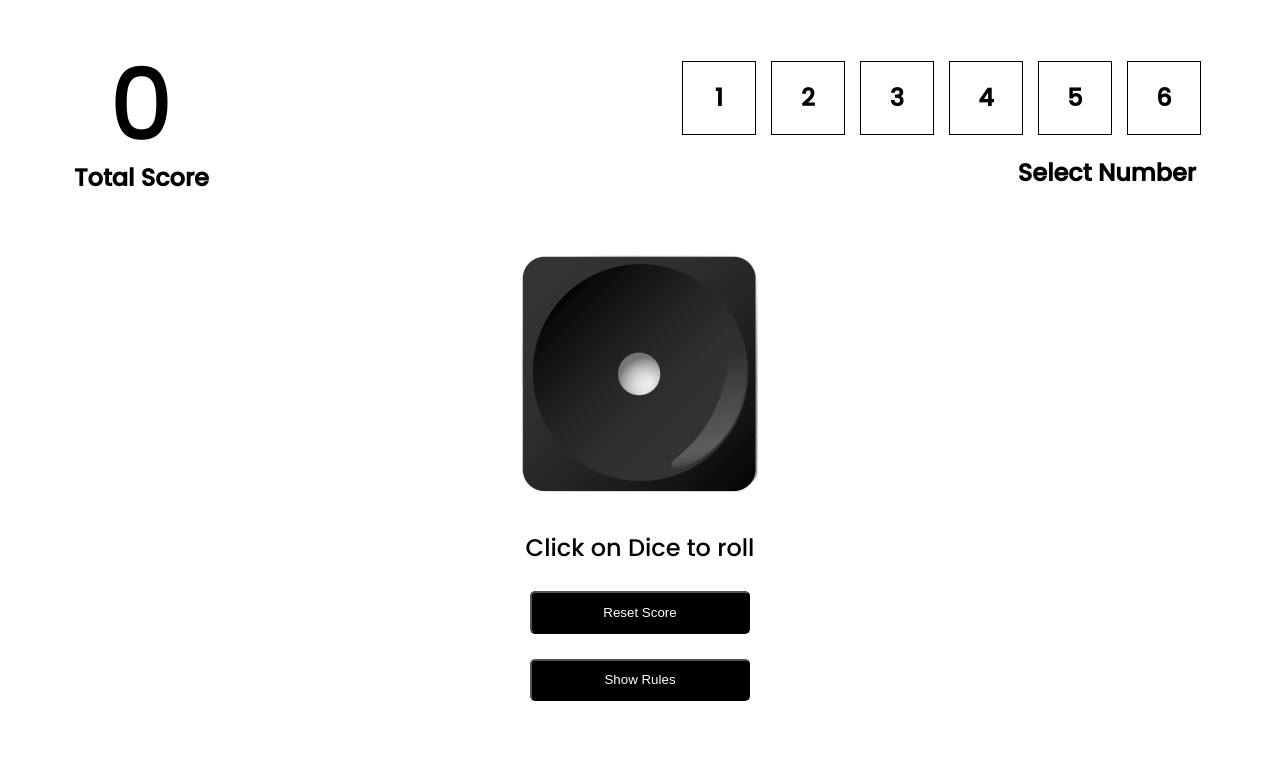
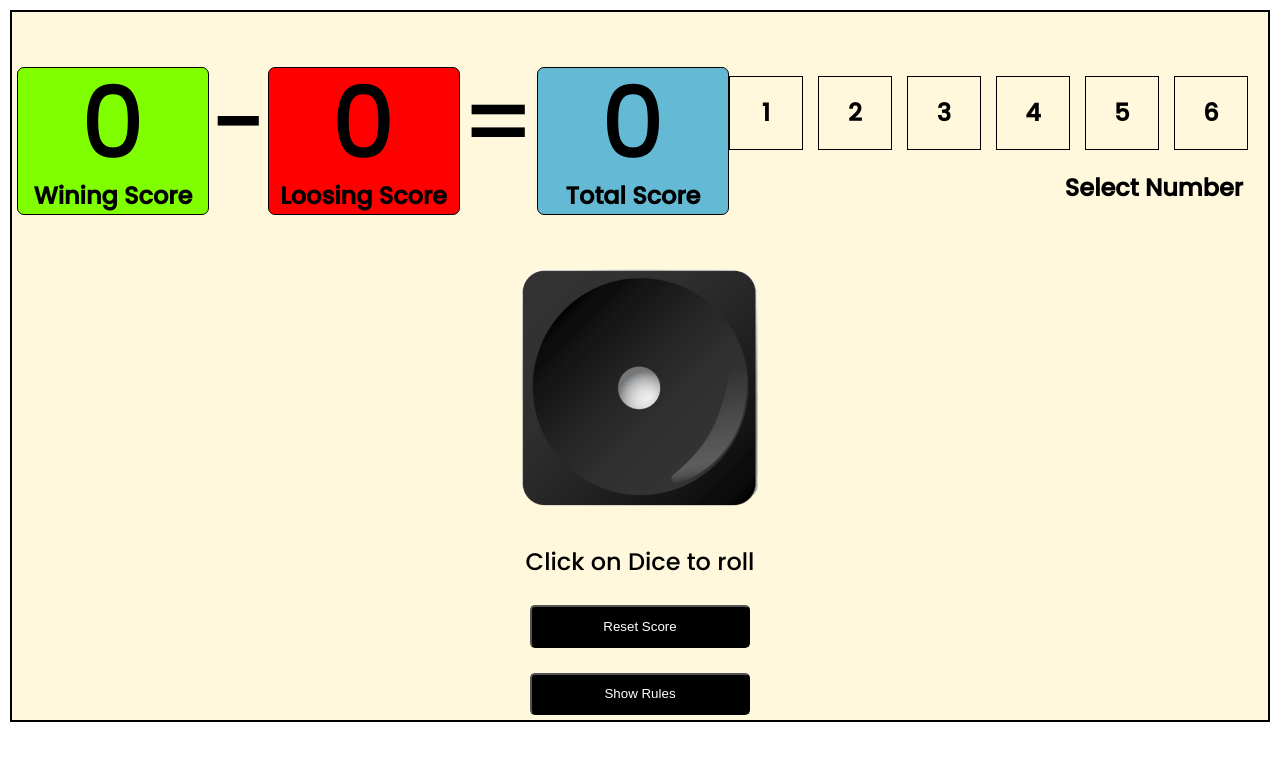
Before and after one commit to Aniket992/Dice-Game, a React (Create React App) app: page / in a window 1280 px wide. Both pictures are taken after a click on the button "Play Now". Shown: the top 760 px of the page. Built offline with nearby package versions, Linux system fonts and the light colour scheme.

Commit message:
1st complete push

```diff
--- a/src/App.js
+++ b/src/App.js
@@ -2,7 +2,6 @@ import React, { useState } from 'react';
 import './App.css';
 import Home from './components/home';
 import Playpage from './components/playpage';
-import Centerbox from './components/centerbox';
 function App() {
   const [showPlaypage, setShowPlaypage] = useState(false);
   const handlePlayNowClick = () => {
@@ -12,8 +11,7 @@ function App() {
   return (
 
     <div>
-      {/* <Playpage/> */}
-      {/* <Centerbox/> */}
+
       {showPlaypage ? (
         <Playpage />
       ) : (
--- a/src/components/centerbox.jsx
+++ b/src/components/centerbox.jsx
@@ -1,7 +1,8 @@
 import React, { useState } from "react";
 import Style from "./centerbox.module.css";
 
-const Centerbox = ({ selectedNumber, setScore, resetSelectedNumber }) => {
+const Centerbox = ({ selectedNumber, setScore,
+setwinningScore,setloosingScore ,setSelectedNumber}) => {
   const imageUrls = [
     "dice_1.png",
     "dice_2.png",
@@ -19,14 +20,13 @@ const Centerbox = ({ selectedNumber, setScore, resetSelectedNumber }) => {
       const randomIndex = Math.floor(Math.random() * imageUrls.length);
       setCurrentImage(imageUrls[randomIndex]);
       const dicenumber = randomIndex + 1;
-      {
-        console.log(dicenumber);
-        console.log(selectedNumber);
-      }
+
       if (selectedNumber === dicenumber) {
         setScore((prevScore) => prevScore + dicenumber);
+        setwinningScore((wins) =>wins + dicenumber)
       } else {
         setScore((prevScore) => prevScore - 2);
+        setloosingScore((lose) => lose + 2);
       }
     } else {
       alert("Please select a number before rolling the dice.");
@@ -39,7 +39,9 @@ const Centerbox = ({ selectedNumber, setScore, resetSelectedNumber }) => {
 
   const reset = () => {
     setScore(0);
-    resetSelectedNumber();
+    setSelectedNumber(null);
+    setloosingScore(0);
+    setwinningScore(0);
   };
 
   return (
--- a/src/components/numbersquares.jsx
+++ b/src/components/numbersquares.jsx
@@ -14,9 +14,9 @@ const NumberSquares = ({ setSelectedNumber, selectedNumber }) => {
         {numbers.map((number, index) => (
           <div
             key={index}
-
             className={`${Style.squares} ${
-              selectedNumber === number ? Style.selected : ""}`}
+              selectedNumber === number ? Style.selected : ""
+            }`}
             onClick={() => handleBoxClick(number)}
           >
             {number}
--- a/src/components/playpage.jsx
+++ b/src/components/playpage.jsx
@@ -6,27 +6,39 @@ import Centerbox from './centerbox';
 const Playpage = () => {
   const [selectedNumber, setSelectedNumber] = useState(null);
   const [score, setScore] = useState(0);
-
-  // Function to reset the selectedNumber to null
-  const resetSelectedNumber = () => {
-    setSelectedNumber(null);
-  };
+  const [winningScore,setwinningScore] = useState(0);
+  const [loosingScore,setloosingScore] = useState(0);
 
   return (
     <>
       <div className={Style.container}>
         <div className={Style.topsection}>
+        <div className={Style.win}>
+          <p>{winningScore}</p>
+          <pre>Wining Score</pre>
+          </div>
+          <p>-</p>
+          <div className={Style.lose}>
+          <p>{loosingScore}</p>
+          <pre>Loosing Score</pre>
+          </div>
+          <p>=</p>
           <div className={Style.score}>
             <p>{score}</p>
-            <div className={Style.totalscore}>
-              <p>Total Score</p>
-            </div>
+              <pre>Total Score</pre>
           </div>
+
+
           <div className={Style.numberSquaresContainer}>
-            <NumberSquares setSelectedNumber={setSelectedNumber} selectedNumber={selectedNumber} />
+            <NumberSquares setSelectedNumber={setSelectedNumber}
+            selectedNumber={selectedNumber} />
           </div>
         </div>
-        <Centerbox selectedNumber={selectedNumber} setScore={setScore}  resetSelectedNumber={resetSelectedNumber} />
+        <Centerbox selectedNumber={selectedNumber}
+         setScore={setScore}
+          setwinningScore = {setwinningScore}
+          setloosingScore = {setloosingScore}
+          setSelectedNumber={setSelectedNumber} />
       </div>
     </>
   );
--- a/src/components/playpage.module.css
+++ b/src/components/playpage.module.css
@@ -1,19 +1,12 @@
 @import url("https://fonts.googleapis.com/css2?family=Poppins:wght@200;300;500&display=swap");
 .topsection {
-  height: 151px;
-  width: 90%;
+
   margin: 50px auto;
   display: flex;
   justify-content: space-between;
+  border-radius: 7px;
 }
-.score {
-  height: 151px;
-  width: 155px;
-  display: flex;
-  flex-direction: column;
-  align-items: center;
-}
-.score p {
+.topsection p{
   margin-top: -20px;
   font-family: Poppins;
   font-size: 100px;
@@ -21,8 +14,8 @@
   letter-spacing: 0em;
   align-items: center;
 }
-.totalscore {
-}
+
+
 .totalscore p {
   font-family: Poppins;
   font-size: 24px;
@@ -48,3 +41,78 @@
   margin-right: 20px;
   margin-top: 20px;
 }
+ .lose p{
+  margin-top: -20px;
+  font-family: Poppins;
+  font-size: 100px;
+  font-weight: 500;
+  letter-spacing: 0em;
+  align-items: center;
+}
+.win p{
+  margin-top: -20px;
+  font-family: Poppins;
+  font-size: 100px;
+  font-weight: 500;
+  letter-spacing: 0em;
+  align-items: center;
+}
+.lose pre {
+  font-family: Poppins;
+  font-size: 24px;
+  font-weight: 700;
+  line-height: 36px;
+  letter-spacing: 0em;
+  margin-top: -20px;
+}
+.win pre {
+  font-family: Poppins;
+  font-size: 24px;
+  font-weight: 700;
+  line-height: 36px;
+  letter-spacing: 0em;
+  margin-top: -20px;
+}
+.win{
+  background-color: chartreuse;
+  text-align: center;
+  border: 1px solid black;
+  border-radius: 7px;
+  width: 230px;
+}
+.lose{
+  background-color:red;
+  text-align: center;
+  border: 1px solid black;
+  border-radius: 7px;
+  width: 230px;
+}
+.container{
+  border: 2px solid black;
+  background-color: cornsilk;
+  margin: 10px;
+  padding: 5px;
+}
+.score p{
+  margin-top: -20px;
+  font-family: Poppins;
+  font-size: 100px;
+  font-weight: 500;
+  letter-spacing: 0em;
+  align-items: center;
+}
+.score pre{
+  font-family: Poppins;
+  font-size: 24px;
+  font-weight: 700;
+  line-height: 36px;
+  letter-spacing: 0em;
+  margin-top: -20px;
+}
+.score{
+  background-color:rgb(100, 186, 212);
+  text-align: center;
+  border: 1px solid black;
+  border-radius: 7px;
+  width: 230px;
+}
```
Also changed, not shown: src/components/centerbox.module.css (line endings or trailing spaces).
